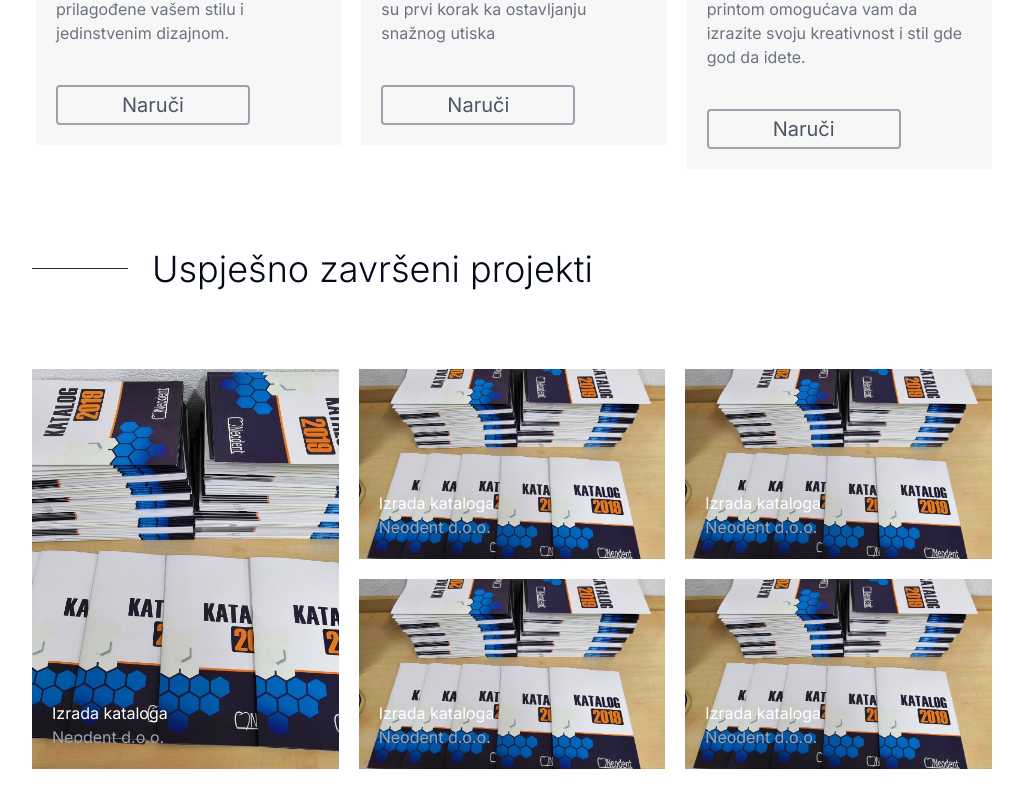
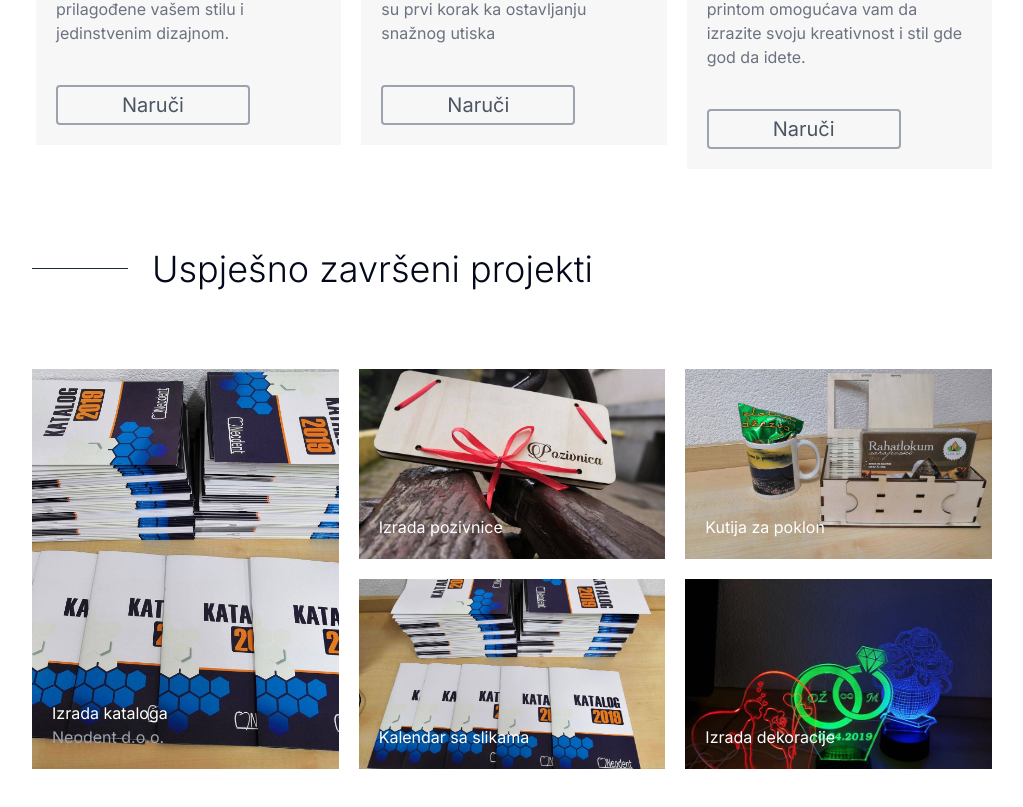
Before and after one commit to DenisKantic/Intrag_NextJS_collab, a Next.js app: page / in a window 1280 px wide. Shown: the part 3244-4051 px from the top of the page, without its empty margins (128-1151 px from the left). Built offline with nearby package versions, Linux system fonts and the light colour scheme.

Commit message:
added pictures for grid elements

```diff
--- a/app/components/Projects.jsx
+++ b/app/components/Projects.jsx
@@ -19,21 +19,20 @@
           className='h-full object-cover'
           />
           <div className='absolute bottom-0 p-5'>
-          <h2 className='text-white'>Izrada kataloga</h2>
+          <p className='text-white'>Izrada kataloga</p>
           <p className='text-gray-400'>Neodent d.o.o.</p>
          </div>
         </div>
 
         <div className='bg-red-400 relative'>
         <Image
-          src="/images/katalog.jpg"
+          src="/images/pozivnica.jpg"
           width={500}
           height={500}
           className='h-full object-cover'
           />
           <div className='absolute bottom-0 p-5'>
-          <h2 className='text-white'>Izrada kataloga</h2>
-          <p className='text-gray-400'>Neodent d.o.o.</p>
+          <p className='text-white'>Izrada pozivnice</p>
          </div>
         </div>
 
@@ -45,34 +44,31 @@
           className='h-full object-cover'
           />
           <div className='absolute bottom-0 p-5'>
-          <h2 className='text-white'>Izrada kataloga</h2>
-          <p className='text-gray-400'>Neodent d.o.o.</p>
+          <p className='text-white'>Kalendar sa slikama</p>
          </div>
         </div>
 
         <div className='bg-blue-400 relative'>
         <Image
-          src="/images/katalog.jpg"
+          src="/images/kutija.jpg"
           width={500}
           height={500}
           className='h-full object-cover'
           />
           <div className='absolute bottom-0 p-5'>
-          <h2 className='text-white'>Izrada kataloga</h2>
-          <p className='text-gray-400'>Neodent d.o.o.</p>
+          <p className='text-white'>Kutija za poklon</p>
          </div>
         </div>
 
-        <div className='bg-blue-400 relative'>
+        <div className='relative'>
         <Image
-          src="/images/katalog.jpg"
+          src="/images/dekoracija.jpg"
           width={500}
           height={500}
           className='h-full object-cover'
           />
           <div className='absolute bottom-0 p-5'>
-          <h2 className='text-white'>Izrada kataloga</h2>
-          <p className='text-gray-400'>Neodent d.o.o.</p>
+          <p className='text-white'>Izrada dekoracije</p>
          </div>
         </div>
 
```
